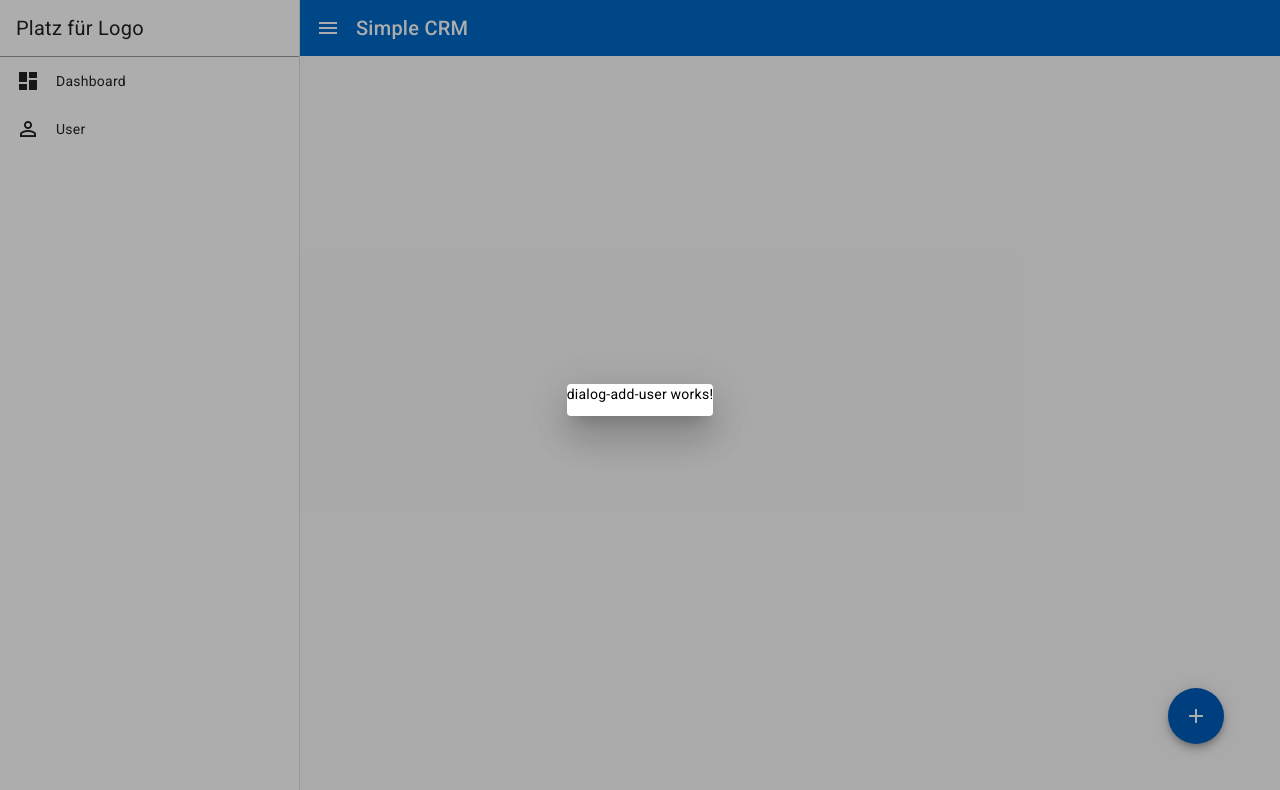
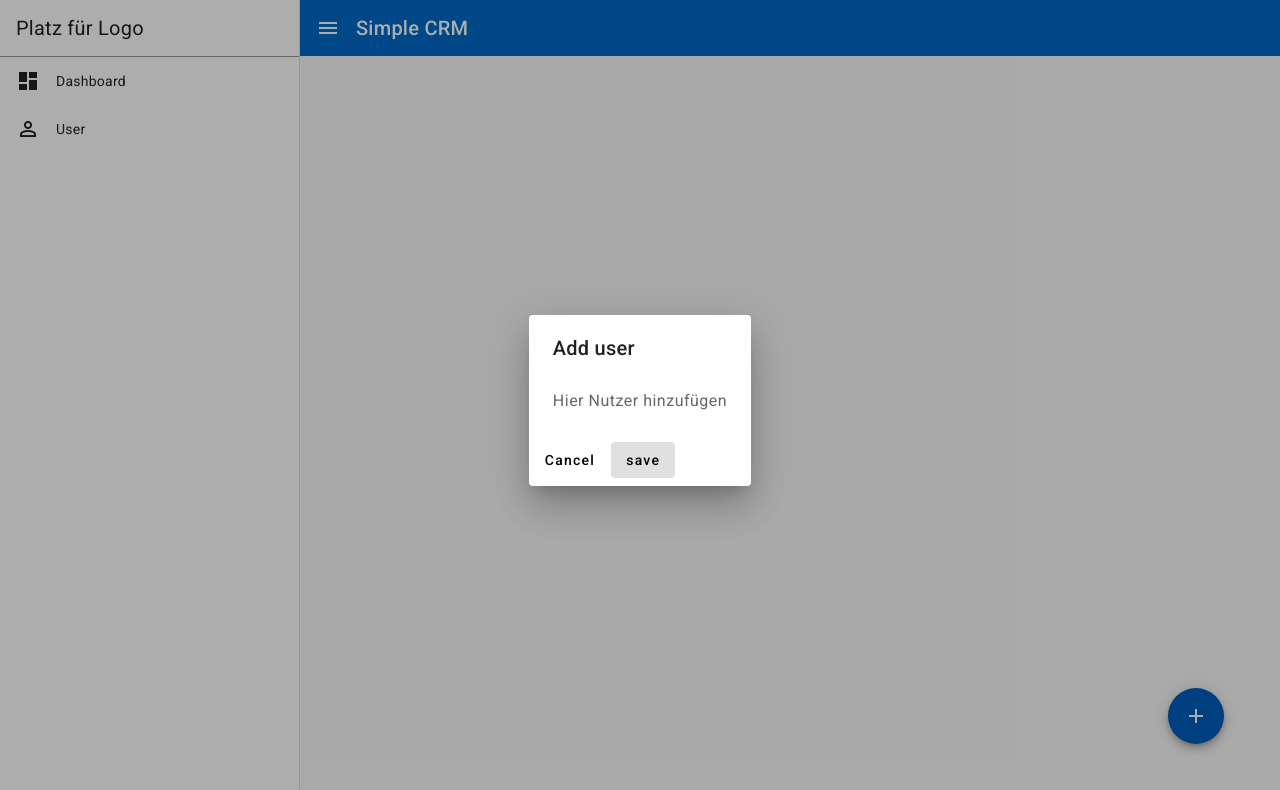
Before and after one commit to okankpl/Simple-crm, an Angular app: page /user in a window 1280 px wide. Both pictures are taken after a click on the button "add". Shown: the top 790 px of the page. Built offline with nearby package versions, Linux system fonts and the light colour scheme.

Commit message:
adding dialoag

```diff
--- a/src/app/dialog-add-user/dialog-add-user.component.html
+++ b/src/app/dialog-add-user/dialog-add-user.component.html
@@ -1 +1,9 @@
-<p>dialog-add-user works!</p>
+
+<h2 mat-dialog-title>Add user</h2>
+<mat-dialog-content>
+  Hier Nutzer hinzufügen
+</mat-dialog-content>
+<mat-dialog-actions>
+  <button mat-button >Cancel</button>
+  <button mat-button cdkFocusInitial>save</button>
+</mat-dialog-actions>
--- a/src/app/dialog-add-user/dialog-add-user.component.ts
+++ b/src/app/dialog-add-user/dialog-add-user.component.ts
@@ -1,12 +1,16 @@
 import { Component } from '@angular/core';
-
+import {MatDialogModule} from '@angular/material/dialog';
+import {MatButtonModule} from '@angular/material/button';
 @Component({
   selector: 'app-dialog-add-user',
   standalone: true,
-  imports: [],
+  imports: [MatDialogModule,MatButtonModule],
   templateUrl: './dialog-add-user.component.html',
   styleUrl: './dialog-add-user.component.scss'
 })
 export class DialogAddUserComponent {
 
+  onNoClick() {
+
+  }
 }
--- a/src/app/user/user.component.ts
+++ b/src/app/user/user.component.ts
@@ -19,7 +19,7 @@ export class UserComponent {
   constructor(public dialog: MatDialog) {
 
 }
-openDialog(): void {
+openDialog() {
   this.dialog.open(DialogAddUserComponent);
 }
 }
```
